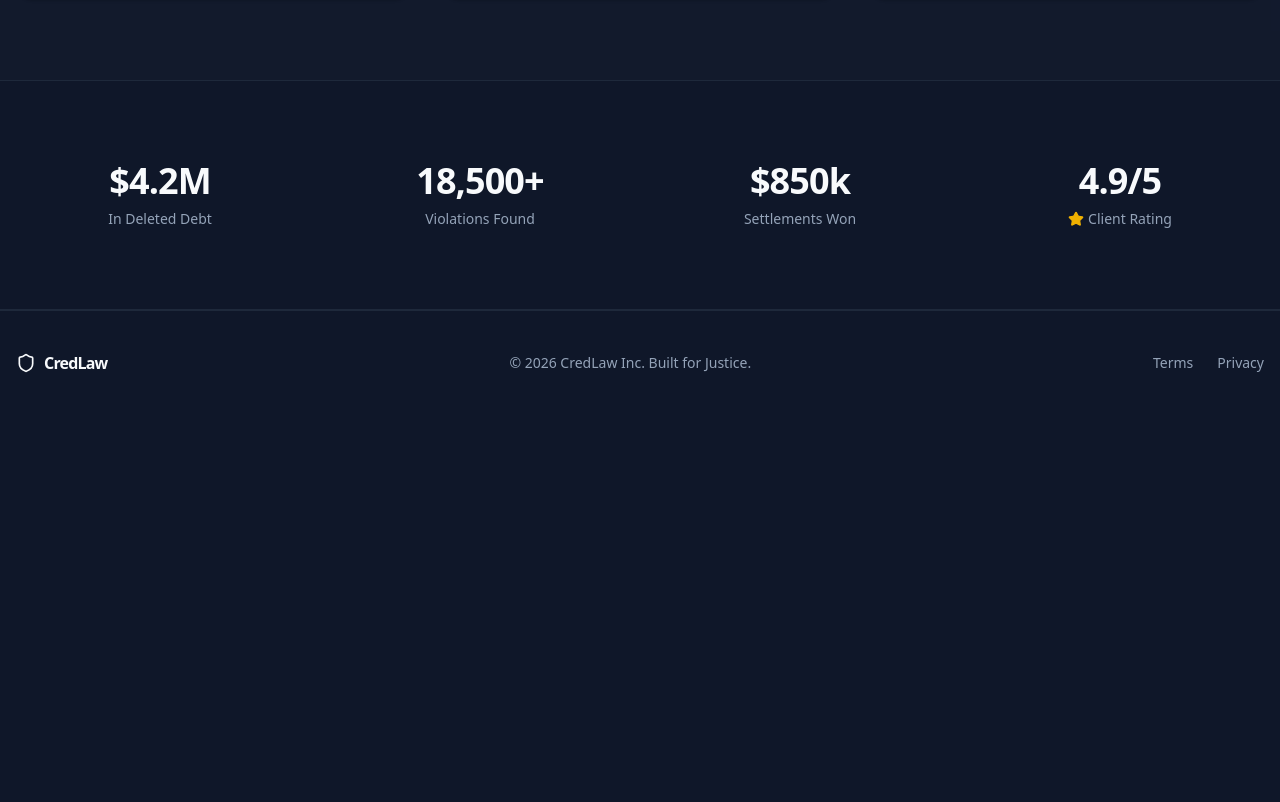
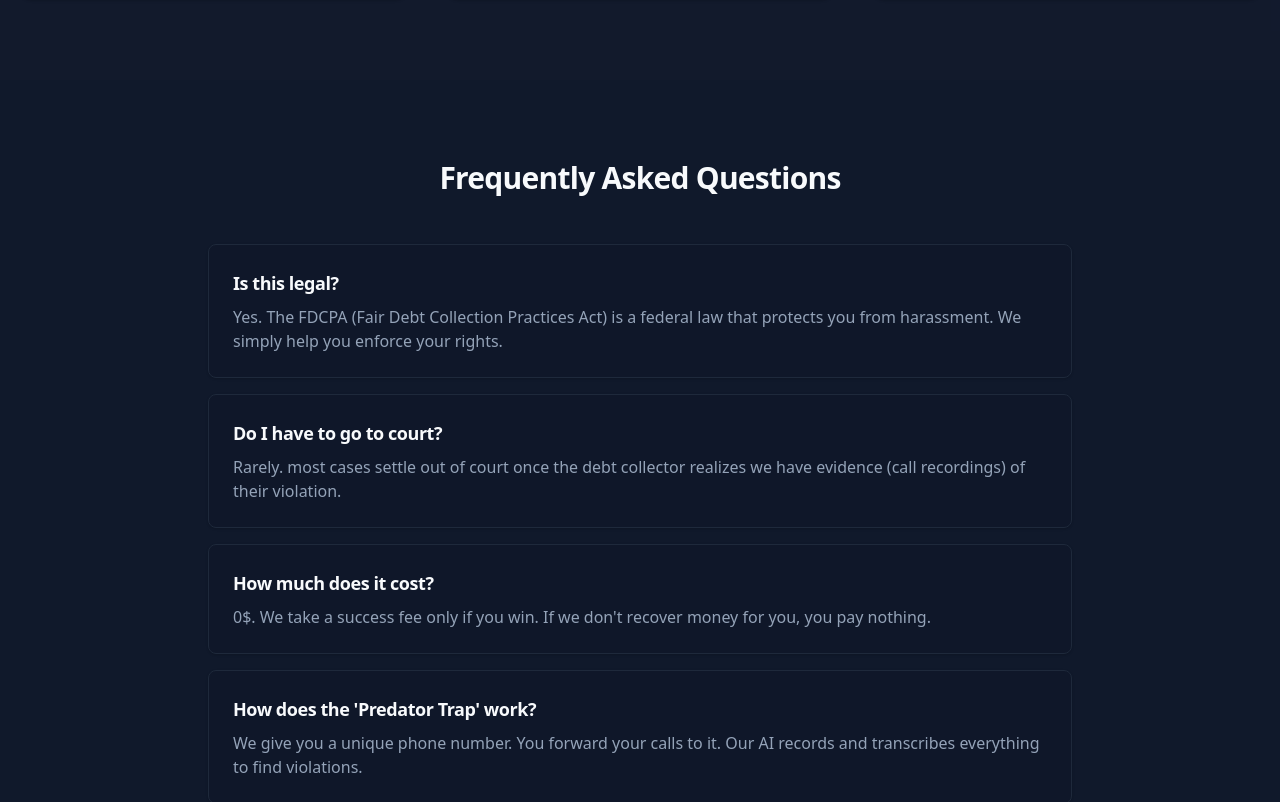
Before and after one commit to outlier1804/credlaw-mvp, a Next.js app: page / in a window 1280 px wide. Shown: the part 1240-2042 px from the top of the page. Before the commit the page ends 1655 px from the top, so only its background shows below. Built offline with nearby package versions, Linux system fonts and the light colour scheme.

Commit message:
feat: add faq and chatbot to landing page

```diff
--- a/app/page.tsx
+++ b/app/page.tsx
@@ -1,5 +1,6 @@
 import Link from "next/link"
-import { Shield, Gavel, FileText, CheckCircle, ArrowRight, Star } from "lucide-react"
+import { Shield, Gavel, FileText, CheckCircle, ArrowRight, Star, Plus, Minus } from "lucide-react"
+import { LandingChatbot } from "@/components/landing-chatbot";
 
 export default function Home() {
   return (
@@ -85,6 +86,28 @@ export default function Home() {
           </div>
         </section>
 
+        {/* FAQ Section */}
+        <section className="py-20 bg-secondary/10">
+          <div className="container mx-auto px-4 max-w-4xl">
+            <h2 className="text-3xl font-bold text-center mb-12">Frequently Asked Questions</h2>
+            <div className="space-y-4">
+              {[
+                { q: "Is this legal?", a: "Yes. The FDCPA (Fair Debt Collection Practices Act) is a federal law that protects you from harassment. We simply help you enforce your rights." },
+                { q: "Do I have to go to court?", a: "Rarely. most cases settle out of court once the debt collector realizes we have evidence (call recordings) of their violation." },
+                { q: "How much does it cost?", a: "0$. We take a success fee only if you win. If we don't recover money for you, you pay nothing." },
+                { q: "How does the 'Predator Trap' work?", a: "We give you a unique phone number. You forward your calls to it. Our AI records and transcribes everything to find violations." }
+              ].map((faq, i) => (
+                <div key={i} className="bg-card border border-border rounded-lg p-6 shadow-sm hover:shadow-md transition-shadow">
+                  <h3 className="font-bold text-lg mb-2 flex items-center justify-between">
+                    {faq.q}
+                  </h3>
+                  <p className="text-muted-foreground">{faq.a}</p>
+                </div>
+              ))}
+            </div>
+          </div>
+        </section>
+
         {/* Social Proof / Stats */}
         <section className="py-20 border-y border-border">
           <div className="container mx-auto px-4 grid md:grid-cols-4 gap-8 text-center">
@@ -108,6 +131,9 @@ export default function Home() {
             </div>
           </div>
         </section>
+
+        {/* Floating Chatbot */}
+        <LandingChatbot />
       </main>
 
       <footer className="py-10 border-t border-border">
```
